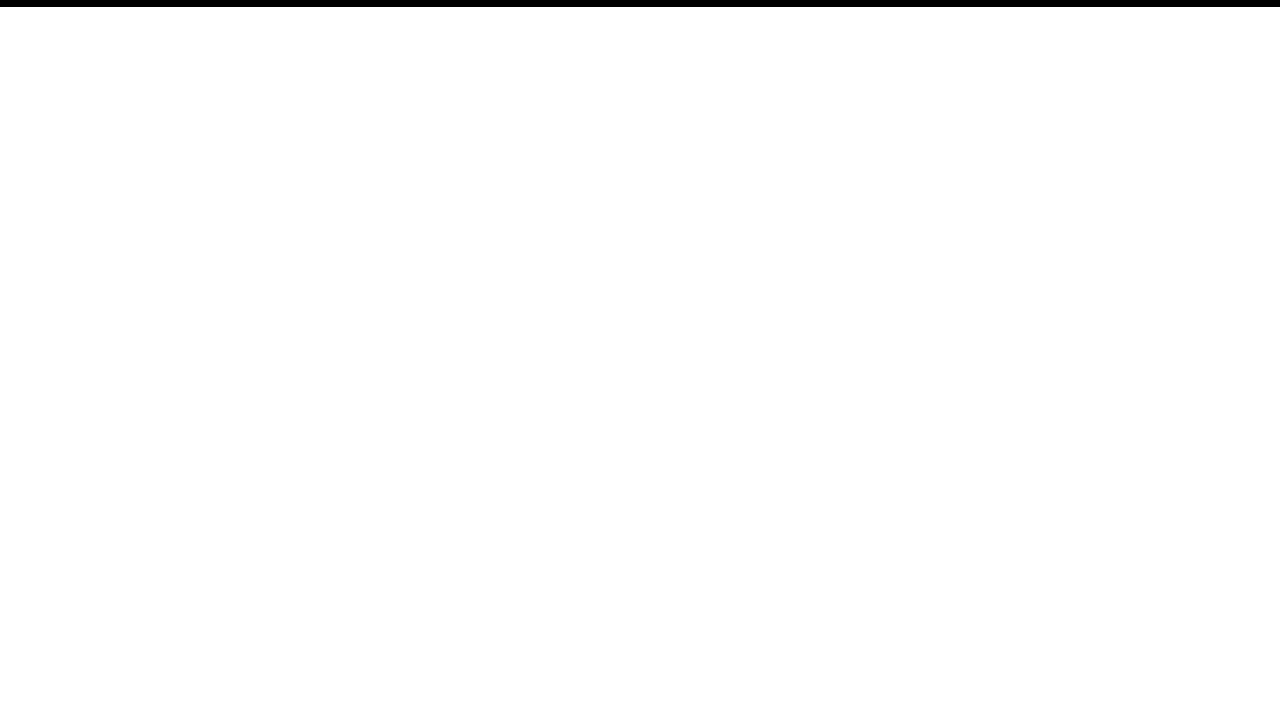
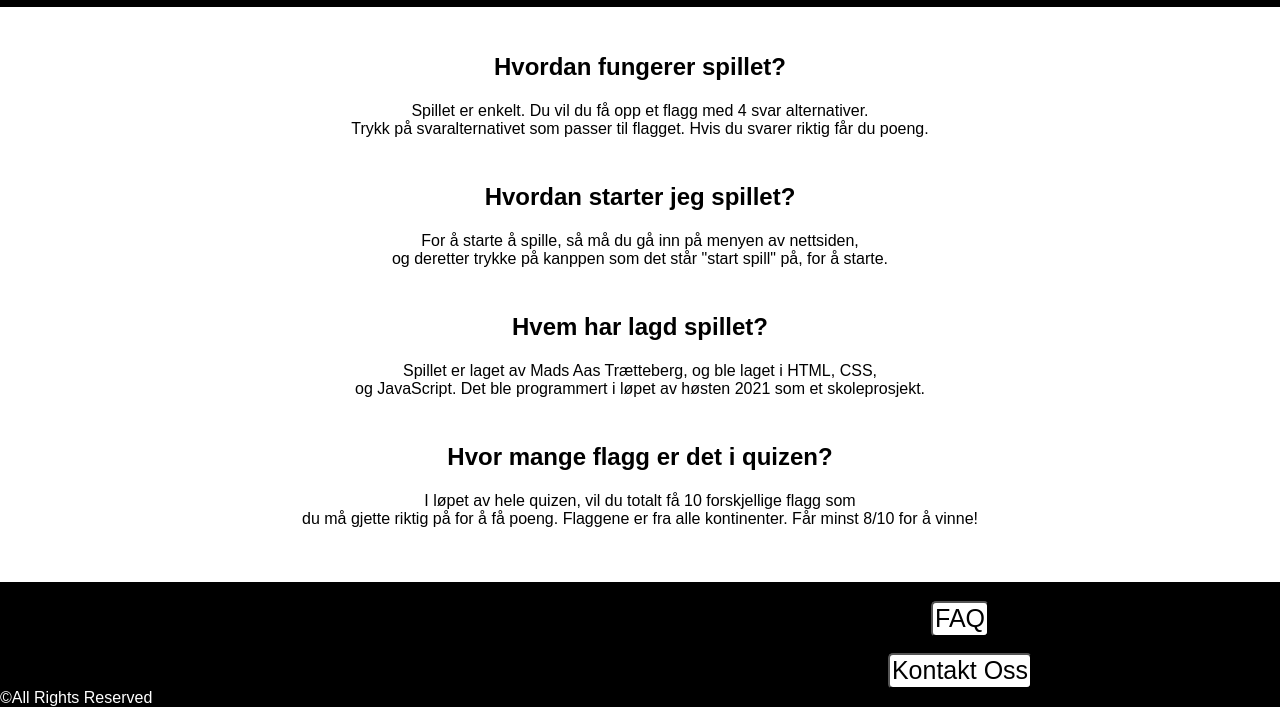
Before and after one commit to Mads004/School, a plain HTML site: page TO_prosjekt/Gjett_Flagget_Spill/faq.html in a window 1280 px wide. Shown: the part 118-825 px from the top of the page. Before the commit the page ends 800 px from the top, so only its background shows below. Drawn offline with Linux system fonts and the light colour scheme; files whose address does not match are found by name.

Commit message:
Gjort ferdig faq-siden

```diff
--- a/TO_prosjekt/Gjett_Flagget_Spill/faq.html
+++ b/TO_prosjekt/Gjett_Flagget_Spill/faq.html
@@ -19,6 +19,58 @@
       <div id="header3">
 
       </div>
+
+    </div>
+
+    <div id="content-faq">
+
+      <div class="Q1">
+        <h2>Hvordan fungerer spillet?</h2>
+      </div>
+
+      <div class="A1">
+        <p>Spillet er enkelt. Du vil du få opp et flagg med 4 svar alternativer. <br> Trykk på svaralternativet som passer til flagget. Hvis du svarer riktig får du poeng.</p>
+      </div>
+
+      <div class="Q2">
+        <h2>Hvordan starter jeg spillet?</h2>
+      </div>
+
+      <div class="A2">
+        <p>For å starte å spille, så må du gå inn på menyen av nettsiden, <br> og deretter trykke på kanppen som det står "start spill" på, for å starte.</p>
+      </div>
+
+      <div class="Q3">
+        <h2>Hvem har lagd spillet?</h2>
+      </div>
+
+      <div class="A3">
+        <p>Spillet er laget av Mads Aas Trætteberg, og ble laget i HTML, CSS,<br> og JavaScript. Det ble programmert i løpet av høsten 2021 som et skoleprosjekt.</p>
+      </div>
+
+      <div class="Q4">
+        <h2>Hvor mange flagg er det i quizen?</h2>
+      </div>
+
+      <div class="A4">
+        <p>I løpet av hele quizen, vil du totalt få 10 forskjellige flagg som <br> du må gjette riktig på for å få poeng. Flaggene er fra alle kontinenter. Får minst 8/10 for å vinne!</p>
+      </div>
+    </div>
+
+    <div id="footer">
+      <div class="copyright">
+        <p style="font-family: sans-serif;">©All Rights Reserved</p>
+      </div>
+
+      <div class="footerNavigation">
+        <div class="footerFaq">
+          <a href="faq.html"><button style="font-size: 25px; font-family: sans-serif; background-color: white; color: black; border-radius: 5px; padding: 1.5px;">FAQ</button></a>
+        </div>
+
+        <div class="footerContactUs">
+          <a href="kontaktOss.html"><button style="font-size: 25px; font-family: sans-serif; background-color: white; color: black; border-radius: 5px; padding: 1.5px;">Kontakt Oss</button></a>
+        </div>
+      </div>
     </div>
   </body>
 </html>
--- a/TO_prosjekt/Gjett_Flagget_Spill/style.css
+++ b/TO_prosjekt/Gjett_Flagget_Spill/style.css
@@ -95,7 +95,7 @@ a,button:hover{
 
 /* -Home- */
 
-/* Kontakt Oss */
+/* +Kontakt Oss+ */
 
 #content-contact{
   display: flex;
@@ -103,6 +103,7 @@ a,button:hover{
   align-items: flex-start;
   width: 100%;
   height: 500px;
+  padding-bottom: 30px;
 }
 
 .contactInformation{
@@ -135,7 +136,39 @@ a,button:hover{
   align: center;
 }
 
-/* Kontakt Oss */
+/* -Kontakt Oss- */
+
+/* +FAQ+ */
+
+#content-faq{
+  display: grid;
+  grid-template-rows: 1fr 1fr 1fr 1fr 1fr 1fr 1fr 1fr;
+  grid-gap: 5px;
+  padding: 30px 0px;
+  width: 100%;
+}
+
+.Q1, .Q2, .Q3, .Q4{
+  display: flex;
+  justify-content: center;
+  align-items: center;
+  text-align: center;
+  height: 60px;
+  max-height: 60px;
+  font-family: sans-serif;
+}
+
+.A1, .A2, .A3, .A4{
+  display: flex;
+  justify-content: center;
+  align-items: flex-start;
+  text-align: center;
+  height: 60px;
+  max-height: 60px;
+  font-family: sans-serif;
+}
+
+/* -FAQ- */
 
 /* +Spill+ */
 
```
Also changed, not shown: TO_prosjekt/Gjett_Flagget_Spill/kontaktOss.html (+16 -0 lines).
